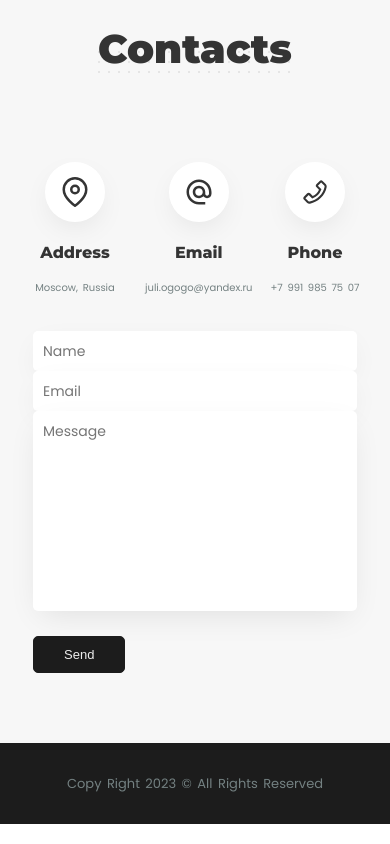
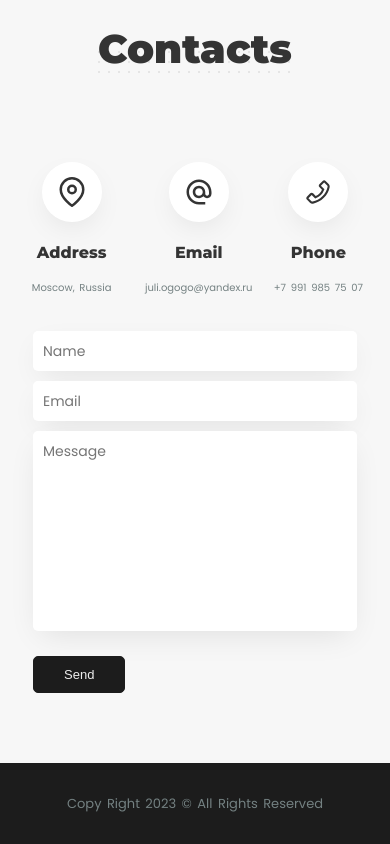
Before and after one commit to JuliOgogo/portfolio, a React (Create React App) app: page /#home in a window 390 px wide. Shown: the part 4656-5500 px from the top of the page. Built offline with nearby package versions, Linux system fonts and the light colour scheme.

Commit message:
ref: contacts form margins

```diff
--- a/src/contacts/contactsForm/ContactsForm.module.scss
+++ b/src/contacts/contactsForm/ContactsForm.module.scss
@@ -42,6 +42,7 @@
 
       @media screen and (max-width: 500px) {
         width: 100%;
+        margin-bottom: 10px;
       }
 
       input {
--- a/src/contacts/contactsInfo/ContactsInfo.module.scss
+++ b/src/contacts/contactsInfo/ContactsInfo.module.scss
@@ -13,7 +13,7 @@
 
   @media screen and (max-width: 992px) {
     width: 100%;
-    justify-content: center;
+    justify-content: space-around;
   }
 
   @media screen and (max-width: 380px) {
```
